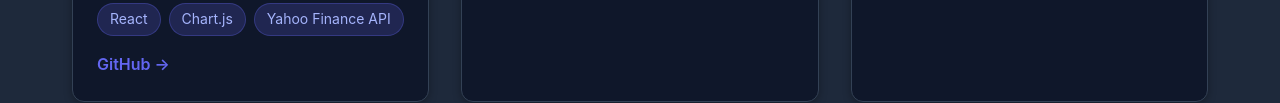
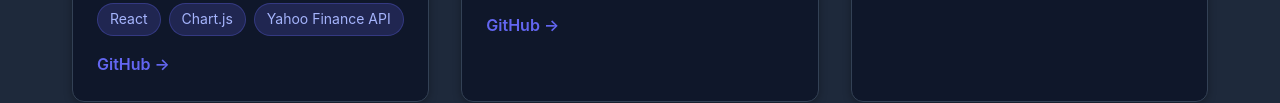
Before and after one commit to donaldxg04/DonaldSite, a plain HTML site: page index.html in a window 1280 px wide. Shown: the part 5532-5635 px from the top of the page. Drawn offline with Linux system fonts and the light colour scheme.

Commit message:
github link p2

```diff
--- a/index.html
+++ b/index.html
@@ -386,6 +386,9 @@
                             <span class="tag">SAP S/4HANA</span>
                             <span class="tag">ERP</span>
                         </div>
+                        <div class="project-links">
+                            <a href="https://github.com/donaldxg04/ERP_Algorithm">GitHub →</a>
+                        </div>
                     </div>
                 </div>
 
```
